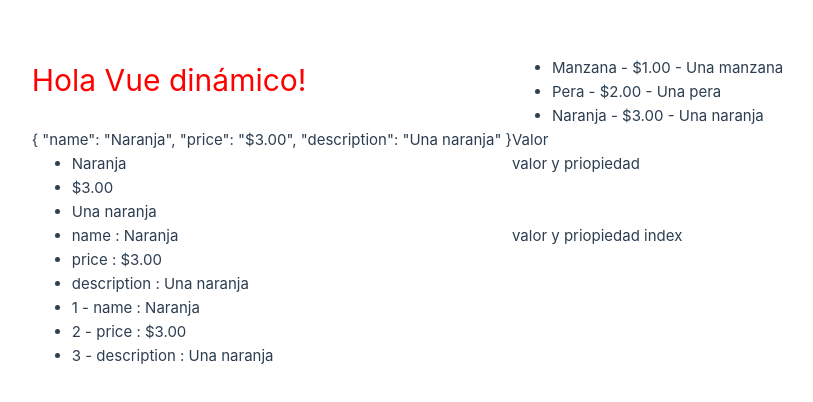
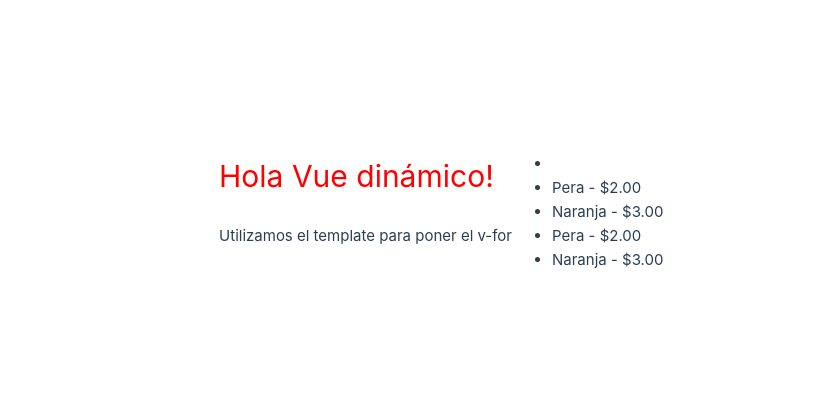
Before and after one commit to Peikor-Paco/curso-vue.js, a Vue app in the folder mi-primer-vue/: page / in a window 1280 px wide. Shown: the part 188-590 px from the top of the page, without its empty margins (128-941 px from the left). Built offline with nearby package versions, Linux system fonts and the light colour scheme.

Commit message:
26. v-for + v-if + template

```diff
--- a/mi-primer-vue/src/App.vue
+++ b/mi-primer-vue/src/App.vue
@@ -1,4 +1,7 @@
-<!-- v-for array de objetos -->
+<!-- v-if v-for juntos (mucho cuidado ?)
+ v-for + v-if + template
+
+-->
 
 <!-- añadir setup a la etiqueta script -->
 <script setup>
@@ -13,25 +16,21 @@ const arrayFrutas = [
         name: "Manzana",
         price: "$1.00",
         description: "Una manzana",
+        stock: 0,
     },
     {
         name: "Pera",
         price: "$2.00",
         description: "Una pera",
+        stock: 10,
     },
     {
         name: "Naranja",
         price: "$3.00",
         description: "Una naranja",
+        stock: 20,
     },
-    ];
-
-// objeto
-const objetoFruta = {
-        name: "Naranja",
-        price: "$3.00",
-        description: "Una naranja",
-    };
+  ]
 
 </script>
 
@@ -39,35 +38,26 @@ const objetoFruta = {
 <template>
   <!-- llamamos el contenido de la constante {{name}} -->
   <h1>Hola {{name}}!</h1>
-  <!-- v-for Array -->
+  <!-- v-if tiene mayor peso que el v-for, vue primero lee el v-if y luego el v-for -->
   <ul>
-    <li v-for="(fruta) in arrayFrutas" :key="fruta.name">
-      {{ fruta.name }} -
-      {{ fruta.price }} -
-      {{ fruta.description }}
+    <li
+    v-for="item in arrayFrutas"
+    :key="item.name">
+      <span v-if="item.stock > 0" >
+        {{ item.name }} -
+        {{ item.price }}
+      </span>
     </li>
   </ul>
-
-  <span>{{objetoFruta}}</span>
-
-  <!-- v-for Objetos -->
-  <p>Valor</p>
+  <p>Utilizamos el template para poner el v-for</p>
   <ul>
-      <li v-for="(value) in objetoFruta" :key="value">
-          {{ value }}
+    <template v-for="item in arrayFrutas"
+    :key="item.name">
+      <li v-if="item.stock > 0" >
+          {{ item.name }} -
+          {{ item.price }}
       </li>
-  </ul>
-  <p>valor y priopiedad</p>
-  <ul>
-      <li v-for="(value, propiedad) in objetoFruta" :key="value">
-          {{ propiedad }} : {{ value }}
-      </li>
-  </ul>
-  <p>valor y priopiedad index</p>
-  <ul>
-      <li v-for="(value, propiedad, index) in objetoFruta" key="index">
-        {{ index + 1 }} - {{ propiedad }} : {{ value }}
-      </li>
+    </template>
   </ul>
 </template>
 
```
Also changed, not shown: 1 other file (tests, documents, lock files or other folders). Lines whose indentation alone changed are shown as unchanged.
